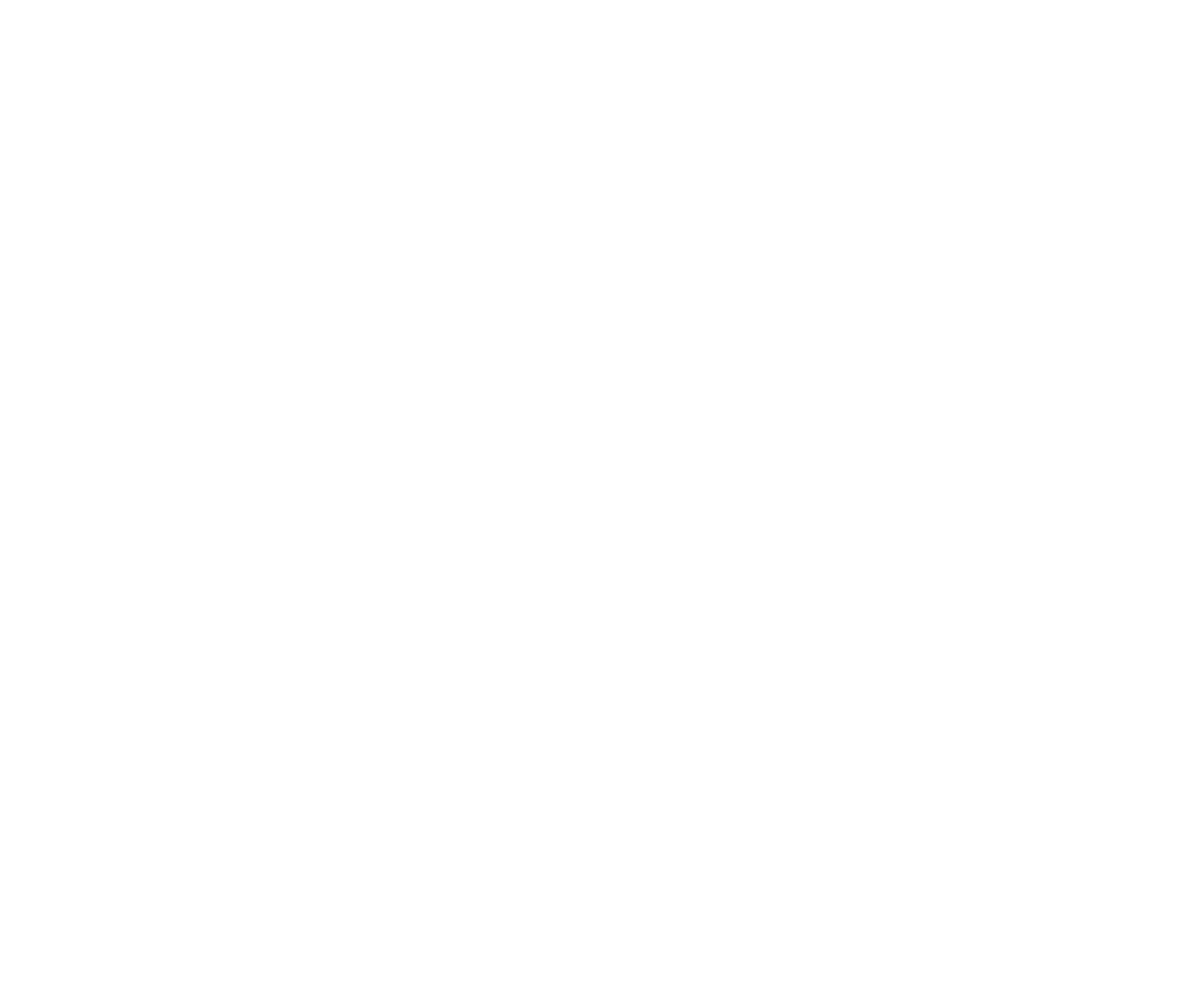
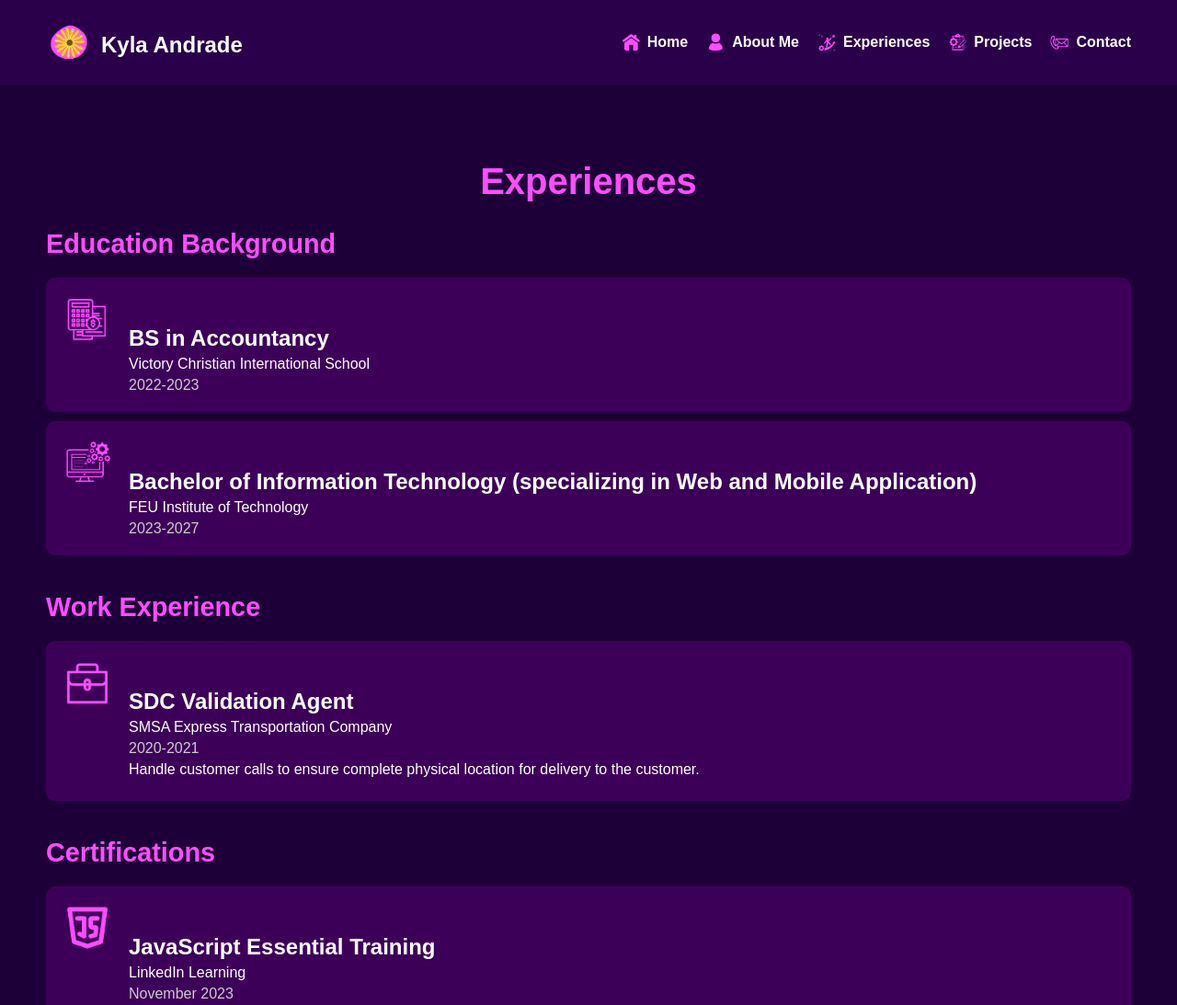
Before and after one commit to kylaandrade/-WD-Finals, a plain HTML site: page pages/experiences-page/index.html in a window 1280 px wide. Shown: the top 1093 px of the page at 92% size. Before the commit the page ends 800 px from the top, so only its background shows below. Drawn offline with Linux system fonts and the light colour scheme.

Commit message:
feat(experiences-page): created experiences page

```diff
--- a/index.html
+++ b/index.html
@@ -35,7 +35,7 @@
             </div>
             <div class="hero-content">
                 <p class="intro">HELLO, I AM</p>
-                <h1>Kyla Andrade</h1>
+                <h1>Kyla Mae Andrade</h1>
                 <p class="subtitle">ASPIRING SOFTWARE DEVELOPER</p>
                 <p>I'm a student currently taking BSIT Specializing in Web and Mobile Application at FEU Institute of Technology.</p>
                 <div class="button-group">
@@ -56,6 +56,5 @@
             </div>
         </section>
     </main>
-    <script src="./assets/js/script.js"></script>
 </body>
 </html>
--- a/pages/experiences-page/assets/css/style.css
+++ b/pages/experiences-page/assets/css/style.css
@@ -0,0 +1,136 @@
+body {
+    margin: 0;
+    font-family: 'Arial', sans-serif;
+    background-color: #1e0038;
+    color: #fff;
+    overflow-x: hidden;
+}
+
+header {
+    display: flex;
+    justify-content: space-between;
+    align-items: center;
+    padding: 20px 50px;
+    background-color: #290049;
+}
+
+.logo {
+    display: flex;
+    align-items: center;
+}
+
+.logo img {
+    height: 50px;
+}
+
+.site-name {
+    margin-bottom: -5px;
+    font-size: 24px;
+    margin-left: 10px;
+    font-weight: bold;
+    color: #fffefe;
+}
+
+nav ul {
+    list-style: none;
+    display: flex;
+    gap: 20px;
+}
+
+nav ul li a {
+    text-decoration: none;
+    color: #fff;
+    font-weight: bold;
+    position: relative;
+    display: flex;
+    align-items: center;
+}
+
+nav ul li a img {
+    margin-right: 8px;
+    height: 20px;
+}
+
+nav ul li a::after {
+    content: '';
+    position: absolute;
+    width: 100%;
+    transform: scaleX(0);
+    height: 2px;
+    bottom: -3px;
+    left: 0;
+    background-color: #ff4dff;
+    transform-origin: bottom right;
+    transition: transform 0.25s ease-out;
+}
+
+nav ul li a:hover::after {
+    transform: scaleX(1);
+    transform-origin: bottom left;
+}
+
+.experiences {
+    padding: 50px;
+}
+
+.experiences h2 {
+    font-size: 2.5em;
+    margin-bottom: 20px;
+    text-align: center;
+    color: #ff4dff;
+}
+
+.experience-section {
+    margin-bottom: 40px;
+}
+
+.experience-section h3 {
+    font-size: 1.8em;
+    margin-bottom: 20px;
+    color: #ff4dff;
+}
+
+.experience-item {
+    display: flex;
+    align-items: flex-start;
+    background-color: #3d0059;
+    padding: 20px;
+    margin-bottom: 10px;
+    border-radius: 10px;
+    transition: transform 0.3s ease, background-color 0.3s ease;
+    cursor: pointer;
+}
+
+.experience-item img {
+    margin-right: 20px;
+    height: 50px;
+    transition: transform 0.3s ease;
+}
+
+.experience-content {
+    flex: 1;
+}
+
+.experience-content h4 {
+    font-size: 1.5em;
+    margin-bottom: 5px;
+}
+
+.experience-content p {
+    margin: 5px 0;
+}
+
+.experience-content span {
+    display: block;
+    margin-top: 5px;
+    color: #ccc;
+}
+
+.experience-item:hover {
+    transform: scale(1.05);
+    background-color: #ff4dff;
+}
+
+.experience-item:hover img {
+    transform: rotate(360deg);
+}
--- a/pages/experiences-page/assets/js/scripts.js
+++ b/pages/experiences-page/assets/js/scripts.js
@@ -0,0 +1,10 @@
+document.querySelectorAll('.experience-item').forEach(item => {
+    item.addEventListener('mouseover', () => {
+        item.style.backgroundColor = '#ff4dff';
+        item.style.transform = 'scale(1.05)';
+    });
+    item.addEventListener('mouseout', () => {
+        item.style.backgroundColor = '#3d0059';
+        item.style.transform = 'scale(1)';
+    });
+});
--- a/pages/experiences-page/index.html
+++ b/pages/experiences-page/index.html
@@ -0,0 +1,116 @@
+<!DOCTYPE html>
+<html lang="en">
+<head>
+    <meta charset="UTF-8">
+    <meta name="viewport" content="width=device-width, initial-scale=1.0">
+    <title>Kyla Andrade - Experiences</title>
+    <link rel="stylesheet" href="../experiences-page/assets/css/style.css">
+</head>
+<body>
+    <header>
+        <div class="logo">
+            <img src="../../assets/img/logo.png" alt="Logo">
+            <span class="site-name">Kyla Andrade</span>
+        </div>
+        <nav>
+            <ul>
+                <li><a href="../../index.html"><img src="../../assets/img/home-icon.png" alt="Home Icon"> Home</a></li>
+                <li><a href="../about-page/index.html"><img src="../../assets/img/about-icon.png" alt="About Icon"> About Me</a></li>
+                <li><a href="../experiences-page/index.html"><img src="../../assets/img/experiences-icon.png" alt="Experiences Icon"> Experiences</a></li>
+                <li><a href="../projects-page/index.html"><img src="../../assets/img/projects-icon.png" alt="Projects Icon"> Projects</a></li>
+                <li><a href="../contact-page/index.html"><img src="../../assets/img/contact-icon.png" alt="Contact Icon"> Contact</a></li>
+            </ul>
+        </nav>
+    </header>
+    <main>
+        <section class="experiences">
+            <h2>Experiences</h2>
+            <div class="experience-section">
+                <h3>Education Background</h3>
+                <div class="experience-item">
+                    <img src="../experiences-page/assets/img/accountancy.png" alt="Education Icon">
+                    <div class="experience-content">
+                        <h4>BS in Accountancy</h4>
+                        <p>Victory Christian International School</p>
+                        <span>2022-2023</span>
+                    </div>
+                </div>
+                <div class="experience-item">
+                    <img src="../experiences-page/assets/img/information-technology.png" alt="Education Icon">
+                    <div class="experience-content">
+                        <h4>Bachelor of Information Technology (specializing in Web and Mobile Application)</h4>
+                        <p>FEU Institute of Technology</p>
+                        <span>2023-2027</span>
+                    </div>
+                </div>
+            </div>
+
+            <div class="experience-section">
+                <h3>Work Experience</h3>
+                <div class="experience-item">
+                    <img src="../experiences-page/assets/img/work.png" alt="Work Icon">
+                    <div class="experience-content">
+                        <h4>SDC Validation Agent</h4>
+                        <p>SMSA Express Transportation Company</p>
+                        <span>2020-2021</span>
+                        <p>Handle customer calls to ensure complete physical location for delivery to the customer.</p>
+                    </div>
+                </div>
+            </div>
+
+            <div class="experience-section">
+                <h3>Certifications</h3>
+                <div class="experience-item">
+                    <img src="../experiences-page/assets/img/javascript.png" alt="Certification Icon">
+                    <div class="experience-content">
+                        <h4>JavaScript Essential Training</h4>
+                        <p>LinkedIn Learning</p>
+                        <span>November 2023</span>
+                    </div>
+                </div>
+                <div class="experience-item">
+                    <img src="../experiences-page/assets/img/css.png" alt="Certification Icon">
+                    <div class="experience-content">
+                        <h4>CSS Essential Training</h4>
+                        <p>LinkedIn Learning</p>
+                        <span>August 2023</span>
+                    </div>
+                </div>
+                <div class="experience-item">
+                    <img src="../experiences-page/assets/img/computer-science.png" alt="Certification Icon">
+                    <div class="experience-content">
+                        <h4>CS50x: Introduction to Computer Science</h4>
+                        <p>Harvard University edX</p>
+                        <span>July 2023</span>
+                    </div>
+                </div>
+                <div class="experience-item">
+                    <img src="../experiences-page/assets/img/networks.png" alt="Certification Icon">
+                    <div class="experience-content">
+                        <h4>CCNA: Introduction to Networks</h4>
+                        <p>Cisco Academy</p>
+                        <span>June 2023</span>
+                    </div>
+                </div>
+                <div class="experience-item">
+                    <img src="../experiences-page/assets/img/python-js.png" alt="Certification Icon">
+                    <div class="experience-content">
+                        <h4>CS50 Web Programming with Python and JavaScript</h4>
+                        <p>Harvard University edX</p>
+                        <span>March 2023</span>
+                    </div>
+                </div>
+                <div class="experience-item">
+                    <img src="../experiences-page/assets/img/ui-ux.png" alt="Certification Icon">
+                    <div class="experience-content">
+                        <h4>UI/UX Design Specialist</h4>
+                        <p>CIIT College of Arts and Technology</p>
+                        <span>July 2024</span>
+                    </div>
+                </div>
+            </div>
+        </section>
+    </main>
+    <script src="../experiences-page/assets/js/scripts.js"></script>
+</body>
+</html>
```
Also changed, not shown: assets/js/script.js (deleted, +0 -11 lines), pages/experiences-page/assets/img/accountancy.png (added), pages/experiences-page/assets/img/computer-science.png (added), pages/experiences-page/assets/img/css.png (added), pages/experiences-page/assets/img/information-technology.png (added), pages/experiences-page/assets/img/javascript.png (added), pages/experiences-page/assets/img/networks.png (added), pages/experiences-page/assets/img/python-js.png (added), pages/experiences-page/assets/img/ui-ux.png (added), pages/experiences-page/assets/img/work.png (added).
